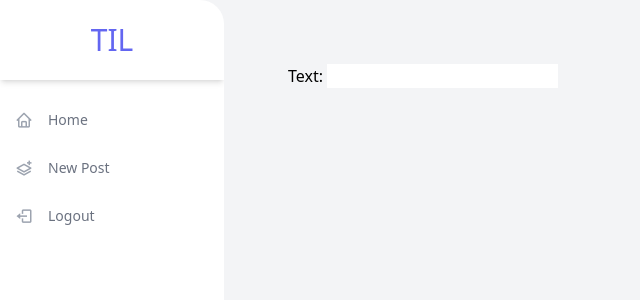
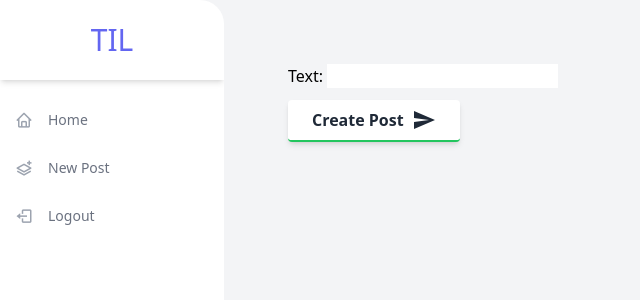
Before and after one commit to dillguill/social-media-app, a Django app: page /new/ in a window 1280 px wide. Shown: the top 300 px of the page, without its empty margins (0-640 px from the left). Run offline with Django 4.2, Linux system fonts and the light colour scheme; the visitor is signed in with stand-in values (Sample User, id 1); some libraries are stand-ins or nearby versions.

Commit message:
26. Create a New Post

```diff
--- a/feed/templates/feed/create.html
+++ b/feed/templates/feed/create.html
@@ -1,7 +1,20 @@
-{% extends 'base.html' %}
+{% extends "base.html" %}
 
 {% block title %}Create a new post{% endblock title %}
 
 {% block body %}
-    {{ form.as_p }}
-{% endblock %}
+    <form method="POST" action=".">
+        {% csrf_token %}
+        {{ form.as_p }}
+        <div>
+            <div class="my-3">
+                <button class="bg-white text-gray-800 font-bold rounded border-b-2 border-green-500 hover:border-green-600 hover:bg-green-500 hover:text-white shadow-md py-2 px-6 inline-flex items-center" type="submit">
+                    <span class="mr-2">Create Post</span>
+                    <svg xmlns="http://www.w3.org/2000/svg" width="24" height="24" viewBox="0 0 24 24">
+                        <path fill="currentcolor" d="M2.01 21L23 12 2.01 3 2 10l15 2-15 2z"></path>
+                    </svg>
+                </button>
+            </div>
+        </div>
+    </form>
+{% endblock body %}
--- a/feed/views.py
+++ b/feed/views.py
@@ -22,3 +22,14 @@ class CreateNewPost(LoginRequiredMixin, CreateView):
     model = Post
     template_name = 'feed/create.html'
     fields = ['text']
+    success_url = '/'
+
+    def dispatch(self, request, *args, **kwargs):
+        self.request = request
+        return super().dispatch(request, *args, **kwargs)
+
+    def form_valid(self, form):
+        obj = form.save(commit=False)
+        obj.author = self.request.user
+        obj.save()
+        return super().form_valid(form)
```
